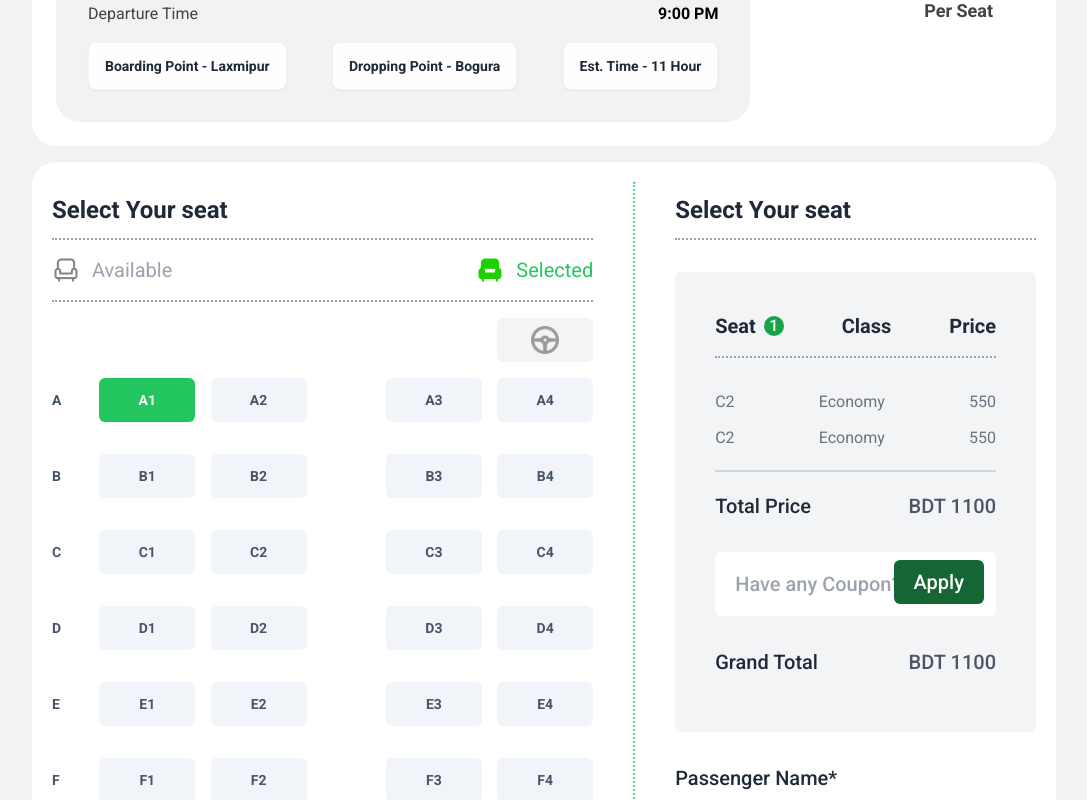
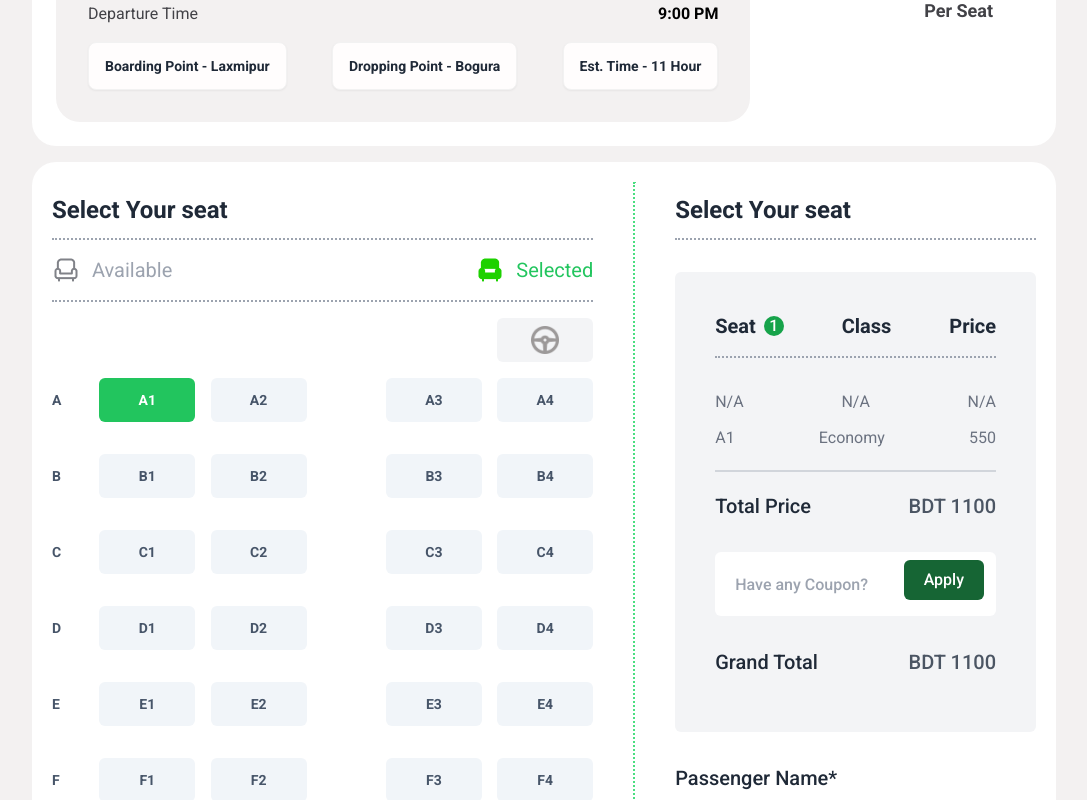
Before and after one commit to Sarmin27/Bus-Ticket-LandingPage, a plain HTML site: page index.html in a window 1280 px wide. Both pictures are taken after a click on the button "A1". Shown: the part 1634-2434 px from the top of the page, without its empty margins (96-1183 px from the left). Drawn offline with nearby package versions, Linux system fonts and the light colour scheme.

Commit message:
added append child

```diff
--- a/Js/script.js
+++ b/Js/script.js
@@ -5,8 +5,11 @@ for (const button of seatButton) {
   button.addEventListener("click", function () {
     button.classList.replace("bg-slate-100", "bg-green-500");
     button.classList.replace("text-slate-600", "text-white");
+    const buttonValue = button.textContent;
     decressAvailable();
     incressSeatValue();
+    createSeat(buttonValue);
+
     button.disabled = true;
   });
 }
@@ -30,3 +33,31 @@ function incressSeatValue() {
   count = seatCountIntiger + 1;
   seatCount.innerText = count;
 }
+
+function createSeat(buttonValue) {
+  const afterSelected = document.querySelector(".afterSelected");
+
+  const seatElement = document.createElement("div");
+  seatElement.classList.add("flex", "justify-between");
+
+  // Create seat Number
+  const seatNumberElement = document.createElement("h3");
+  seatNumberElement.classList.add("text-base", "text-gray-500");
+  seatNumberElement.id = "seatNumber";
+  seatNumberElement.textContent = `${buttonValue}`;
+  seatElement.appendChild(seatNumberElement);
+
+  // Create Seat type
+  const seatTypeElement = document.createElement("h3");
+  seatTypeElement.classList.add("text-base", "text-gray-500");
+  seatTypeElement.textContent = "Economy";
+  seatElement.appendChild(seatTypeElement);
+
+  // Create Price element
+  const priceElement = document.createElement("h3");
+  priceElement.classList.add("text-base", "text-gray-500");
+  priceElement.textContent = "550";
+  seatElement.appendChild(priceElement);
+
+  afterSelected.appendChild(seatElement);
+}
--- a/index.html
+++ b/index.html
@@ -60,8 +60,8 @@
           <h1 class="text-white text-center text-4xl lg:text-7xl font-bold raleway my-6">
             End-to-End Travel with <br /><span class="text-[#00FF00] mt-12.">P Paribahan</span>
           </h1>
-          <p class="text-center text-lg my-6 max-w-[502px] text-white">
-            Yes, you can run unit tests and view the results directly within the app. The integrated testing features allow for a streamlined
+          <p class="text-center text-base my-6 max-w-[502px] text-white">
+            Best & Most Professional Travel Option in Bangladesh. We have the widest range of luxury inter-city bus. Buy Ticket. Ticket Operation.
           </p>
           <button class="btn max-w-[150px] bg-[#00FF00] text-xl font-bold border-none">Buy Tickets</button>
         </div>
@@ -81,14 +81,14 @@
             <div class="rounded-full h-[40px] w-[40px] bg-[white] -bottom-4 ml-[60%] absolute"></div>
             <div class="flex justify-between items-center p-12">
               <div>
-                <h3 class="uppercase text-4xl font-extrabold">15% off</h3>
+                <h3 class="uppercase text-2xl lg:text-4xl font-extrabold">15% off</h3>
                 <p class="max-w-[700px]">
                   <span class="font-bold">on your next purchase</span><br />
                   use by January 2024
                 </p>
               </div>
               <div>
-                <h3 class="uppercase text-2xl font-extrabold raleway">NEW15</h3>
+                <h3 class="uppercase text-base lg:text-2xl font-extrabold raleway">NEW15</h3>
                 <p>Coupon Code</p>
               </div>
             </div>
@@ -100,14 +100,14 @@
             <div class="rounded-full h-[40px] w-[40px] bg-[white] -bottom-4 ml-[60%] absolute"></div>
             <div class="flex justify-between items-center p-12">
               <div>
-                <h3 class="uppercase text-4xl font-extrabold">20% OFF</h3>
+                <h3 class="uppercase text-2xl lg:text-4xl font-extrabold">20% OFF</h3>
                 <p class="max-w-[700px]">
                   <span class="font-bold">on your next purchase</span><br />
                   use by January 2024
                 </p>
               </div>
               <div>
-                <h3 class="text-2xl font-extrabold raleway">Couple 20</h3>
+                <h3 class="text-base lg:text-2xl font-extrabold raleway">Couple 20</h3>
                 <p>Coupon Code</p>
               </div>
             </div>
@@ -173,7 +173,7 @@
                 <p class="text-lg font-semibold text-[#424247]">Per Seat</p>
               </div>
             </div>
-            <!-- ---------------------------------------->
+            <!-- --------------------------------------------------------->
           </div>
         </div>
 
@@ -326,16 +326,11 @@
               </div>
               <hr class="border-t-2 border-dotted border-gray-400 mb-8" />
 
-              <div class="flex flex-col gap-y-3">
+              <div class="afterSelected flex flex-col gap-y-3">
                 <div class="flex justify-between">
-                  <h3 class="text-base text-gray-500">C2</h3>
-                  <h3 class="text-base text-gray-500">Economy</h3>
-                  <h3 class="text-base text-gray-500">550</h3>
-                </div>
-                <div class="flex justify-between">
-                  <h3 class="text-base text-gray-500">C2</h3>
-                  <h3 class="text-base text-gray-500">Economy</h3>
-                  <h3 class="text-base text-gray-500">550</h3>
+                  <h3 class="text-base text-gray-500">N/A</h3>
+                  <h3 class="text-base text-gray-500">N/A</h3>
+                  <h3 class="text-base text-gray-500">N/A</h3>
                 </div>
               </div>
               <hr class="border-t-2 border-solid border-gray-300 my-5" />
@@ -349,9 +344,9 @@
                 <input
                   type="text"
                   placeholder="Have any Coupon?"
-                  class="w-full outline-none bg-none border-none h-16 rounded-md px-1 lg:px-5 font-medium text-xl text-gray-400"
+                  class="w-full outline-none bg-none border-none h-16 rounded-md px-5 font-medium text-base text-gray-400"
                 />
-                <button class="bg-green-800 font-medium text-xl text-white py-2 px-4 lg:px-5 rounded-md absolute right-3 top-2">Apply</button>
+                <button class="bg-green-800 font-medium text-base text-white py-2 px-5 rounded-md absolute right-3 top-2">Apply</button>
               </div>
 
               <div class="flex justify-between mb-4 mt-8">
@@ -366,15 +361,15 @@
                 <input
                   type="text"
                   placeholder="Enter Your name"
-                  class="w-full outline-none bg-none border-solid border-2 border-gray-200 h-16 rounded-md px-5 font-normal text-xl text-gray-300 mt-4"
+                  class="w-full outline-none bg-none border-solid border-2 border-gray-200 h-16 rounded-md px-5 font-normal text-base text-gray-300 mt-4"
                 />
               </div>
               <div>
                 <label for="" class="text-xl font-medium text-gray-800 mt-8">Phone Number*</label>
                 <input
-                  type="text"
+                  type="number"
                   placeholder="Enter Your Phone Number"
-                  class="w-full outline-none bg-none border-solid border-2 border-gray-200 h-16 rounded-md px-5 font-normal text-xl text-gray-300 mt-4"
+                  class="w-full outline-none bg-none border-solid border-2 border-gray-200 h-16 rounded-md px-5 font-normal text-base text-gray-300 mt-4"
                 />
               </div>
               <div>
@@ -382,7 +377,7 @@
                 <input
                   type="text"
                   placeholder="Enter Your Email ID"
-                  class="w-full outline-none bg-none border-solid border-2 border-gray-200 h-16 rounded-md px-5 font-normal text-xl text-gray-300 mt-4"
+                  class="w-full outline-none bg-none border-solid border-2 border-gray-200 h-16 rounded-md px-5 font-normal text-base text-gray-300 mt-4"
                 />
               </div>
 
```
